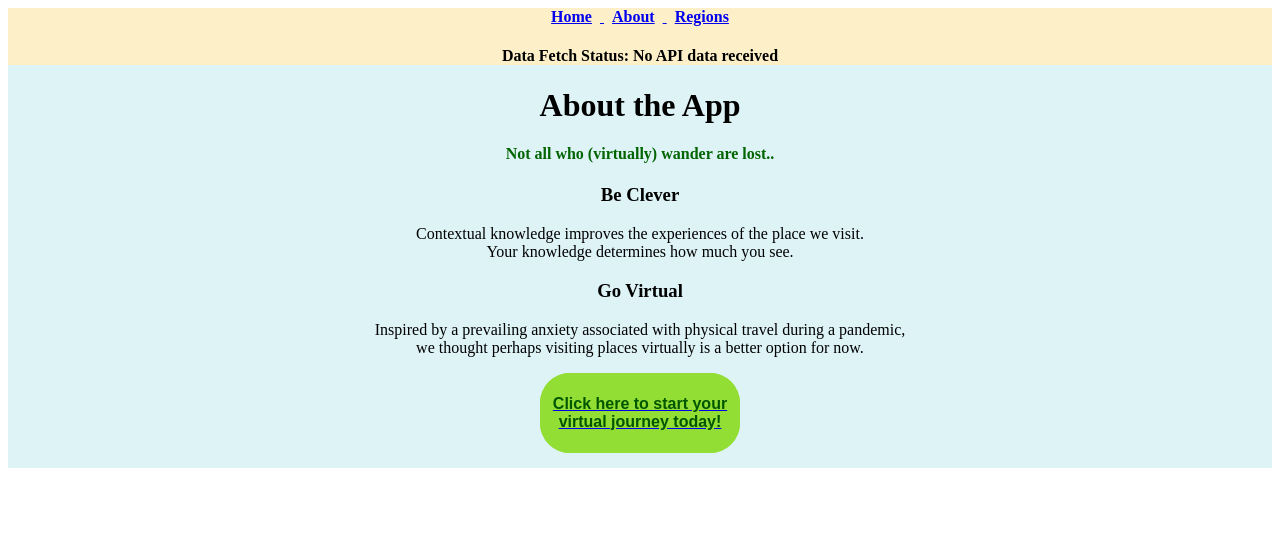
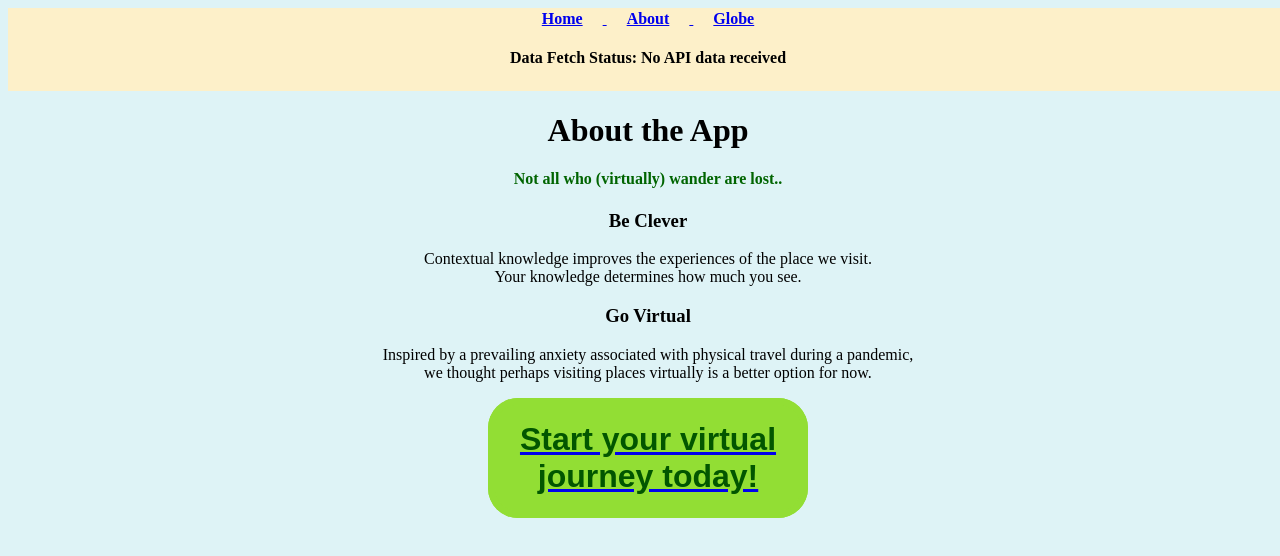
Before and after one commit to gohguancheng/clever-virtual-wanderer, a React (Vite) app: page /about in a window 1280 px wide. Shown: the top 556 px of the page. Built offline with nearby package versions, Linux system fonts and the light colour scheme; no server answers.

Commit message:
updated css

```diff
--- a/src/App.jsx
+++ b/src/App.jsx
@@ -5,7 +5,7 @@ import NavigationBar from "./Components/NavigationBar";
 import HomePage from "./Pages/HomePage";
 import AboutPage from "./Pages/AboutPage";
 import GlobePage from "./Pages/GlobePage";
-import CountriesPage from "./Pages/CountriesPage";
+import FlagsPages from "./Pages/FlagsPage";
 import QuizPage from "./Pages/QuizPage";
 import { filterRegionsData } from "./Data_Logic/functions";
 
@@ -59,7 +59,7 @@ function App() {
         ></Route>
         <Route
           path="/regions/:regionName/countries"
-          element={<CountriesPage data={fullData} current={current} />}
+          element={<FlagsPages data={fullData} current={current} />}
         ></Route>
                 <Route
           path="/:regionName/:countryName"
--- a/src/Components/NavigationBar.jsx
+++ b/src/Components/NavigationBar.jsx
@@ -6,7 +6,7 @@ const NavigationBar = ( { status } ) => {
 
     <Link to="/"> <h4 className="nav">Home</h4> </Link>
       <Link to="about"> <h4 className="nav">About</h4> </Link>
-      <Link to="regions"> <h4 className="nav">Regions</h4> </Link>
+      <Link to="regions"> <h4 className="nav">Globe</h4> </Link>
       <h4> Data Fetch Status: {status} </h4>
       {/* <Outlet /> */}
 
--- a/src/Components/RegionButton.jsx
+++ b/src/Components/RegionButton.jsx
@@ -22,7 +22,7 @@ const RegionButton = ({ data, index, region, current, setCurrent }) => {
 
   return (
     <Link to={`${region}/countries`}>
-    <button className={region} onClick={()=>handleAssignCountry(region)}>
+    <button className="region-button" id={`${region}`} onClick={()=>handleAssignCountry(region)}>
     {index}. {region}
     </button>
     </Link>
--- a/src/Pages/AboutPage.jsx
+++ b/src/Pages/AboutPage.jsx
@@ -3,7 +3,7 @@ import { Link } from "react-router-dom";
 
 const AboutPage = () => {
   return (
-    <div>
+    <div className="container" id="about-page">
       <h1>About the App</h1>
       <h4 style={{color: "darkgreen"}}>Not all who (virtually) wander are lost..</h4>
       <h3>Be Clever</h3>
@@ -19,7 +19,7 @@ const AboutPage = () => {
         <br />
         we thought perhaps visiting places virtually is a better option for now.{" "}
       </p>
-      <Link to={"/regions"}><button> Click here to start your virtual journey today! </button></Link>
+      <Link to={"/regions"}><button> Start your virtual journey today! </button></Link>
     </div>
   );
 };
--- a/src/Pages/CountriesPage.jsx
+++ b/src/Pages/FlagsPage.jsx
@@ -1,15 +1,17 @@
 import React from "react";
 import { useParams, Link } from "react-router-dom";
 import Flags from "../Components/Flags";
+import '../Styles/FlagsPage.css'
 
 const highlightStyle = {
-  height: "30vh",
+  height: "25vh",
+  width: "70vw",
   border: "1vmin solid limegreen",
   padding: "1vmin",
   boxShadow: "1vmin 2vmin 2vmin limegreen",
 };
 
-const CountriesPage = ({ data, current }) => {
+const FlagsPage = ({ data, current }) => {
   const { regionName: currentRegion } = useParams();
   const chosen = data.filter((element) => {
     return element.name.common === current.country;
@@ -30,7 +32,7 @@ const CountriesPage = ({ data, current }) => {
       );
     });
   return (
-    <div>
+    <div className="container" id="flags-page">
       <h4>Your Destination shall be: </h4>
       <h1> {current.country} </h1>
       <p>
@@ -47,4 +49,4 @@ const CountriesPage = ({ data, current }) => {
   );
 };
 
-export default CountriesPage;
+export default FlagsPage;
--- a/src/Pages/GlobePage.jsx
+++ b/src/Pages/GlobePage.jsx
@@ -7,7 +7,8 @@ const GlobePage = ({ data, regions, current, setCurrent }) => {
    // console.log(regions)
   return (
 
-  <div>
+  <div className="container" id="globe-page">
+      <h1>Welcome to the Globe</h1>
       <h3>
       There are {regions.length} regions to choose from.
       </h3>
--- a/src/Pages/HomePage.jsx
+++ b/src/Pages/HomePage.jsx
@@ -3,7 +3,7 @@ import { Link } from "react-router-dom";
 
 const HomePage = () => {
   return (
-    <div>
+    <div className="container" id="home-page">
       <h1>This is my Home Page</h1>
       <p>Welcome to the clever (virtual) wanderer App.</p>
       <Link to={"/about"}>
--- a/src/Pages/QuizPage.jsx
+++ b/src/Pages/QuizPage.jsx
@@ -22,7 +22,7 @@ const QuizPage = ({data}) => {
   const topicSelected = randomArrayElementSelector(TOPICS);
   console.log(countryData);
 
-  return <div>
+  return <div className="container" id="quiz-page">
       <h3>Answer the Below Questions about {countryName}</h3>
       <Questions topic={TOPICS[0]} country={countryName} answer={countryData[TOPICS[0]]} />
       <Questions topic={TOPICS[1]} country={countryName} answer={countryData[TOPICS[1]]} />
--- a/src/Styles/App.css
+++ b/src/Styles/App.css
@@ -1,34 +1,44 @@
-.App {
+.App, html {
   text-align: center;
   margin: 0;
   padding: 0;
   background-color: #def3f6;
+  height: 100vh;
 }
 
 .topnav {
-  background-color: #fdf0c9
+  background-color: #fdf0c9;
+  margin:0px;
+  border: 10px black;
+  padding:0.25vmin;
 }
 
 .nav {
   display: inline;
-  padding: 1vmin;
+  padding: 2.5vmin;
   font-size: medium;
+  text-decoration: none;
 }
 
 button {
+  text-decoration: none;
   box-sizing: border-box;
   display: inline;
   cursor: pointer;
   outline: none;
   border: none;
   background-color: #92DE34;
-  width: 25vmin;
-  height: 10vmin;
+  width: 10em;
+  height: 15vh;
   border-radius: 30px;
-  font-size: 1rem;
+  font-size: 4vmin;
   font-weight: 600;
   color: #025600;
   background-size: 100% 100%;
   box-shadow: 0 0 0 7px #92DE34 inset;
   margin-bottom: 15px;
 }
+
+.container {
+  height:100vh;
+}
--- a/src/Styles/Flags.css
+++ b/src/Styles/Flags.css
@@ -1,5 +1,5 @@
 .flags {
     aspect-ratio: initial;
-    height: 5vw;
+    height: 5vh;
     margin:2.5vmin;
 }
--- /dev/null
+++ b/src/Styles/FlagsPage.css
@@ -0,0 +1,4 @@
+body {
+    height: 100vh;
+    width: 100vw;
+}
```
Also changed, not shown: src/Styles/GlobePage.css (added).
